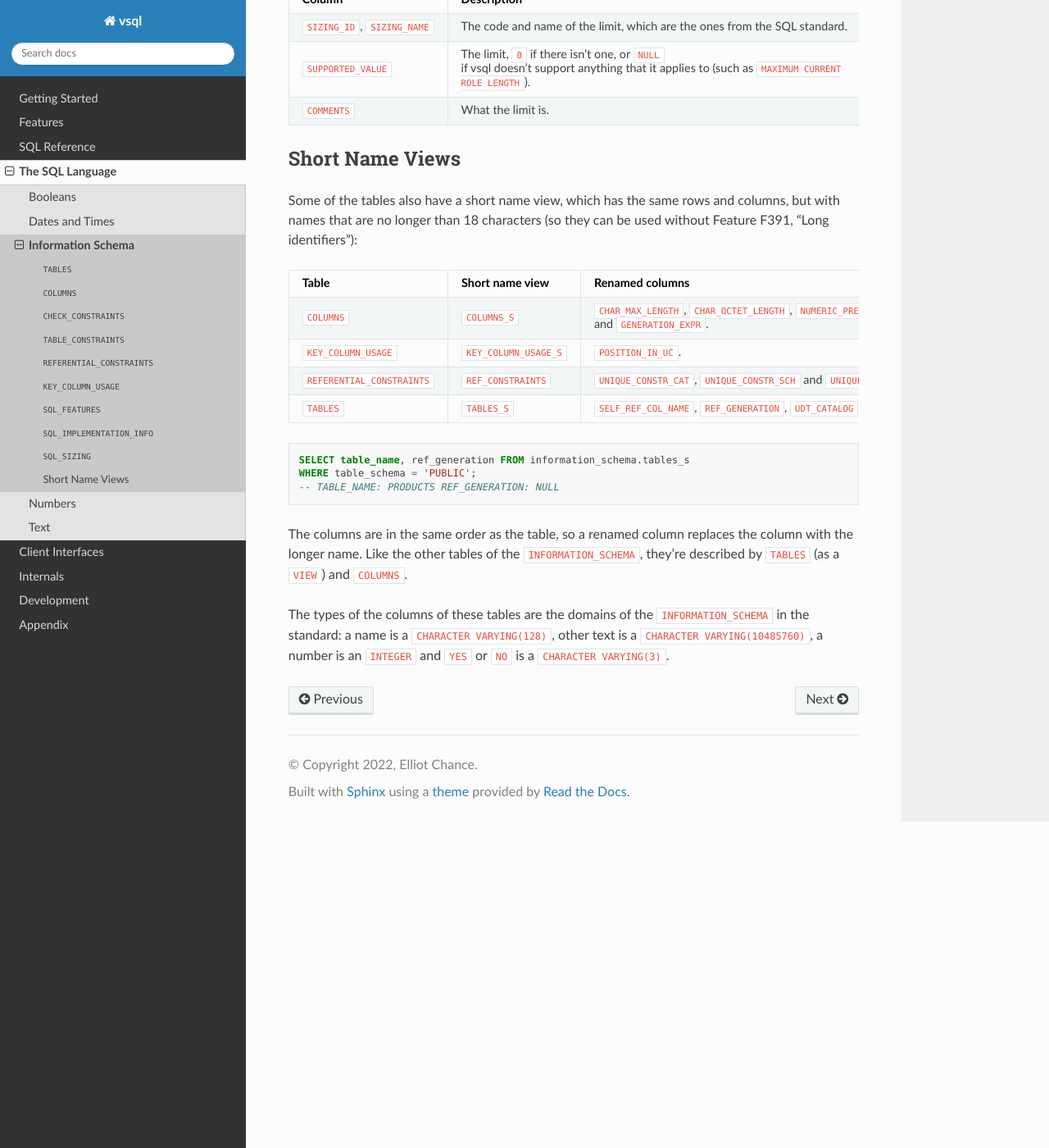
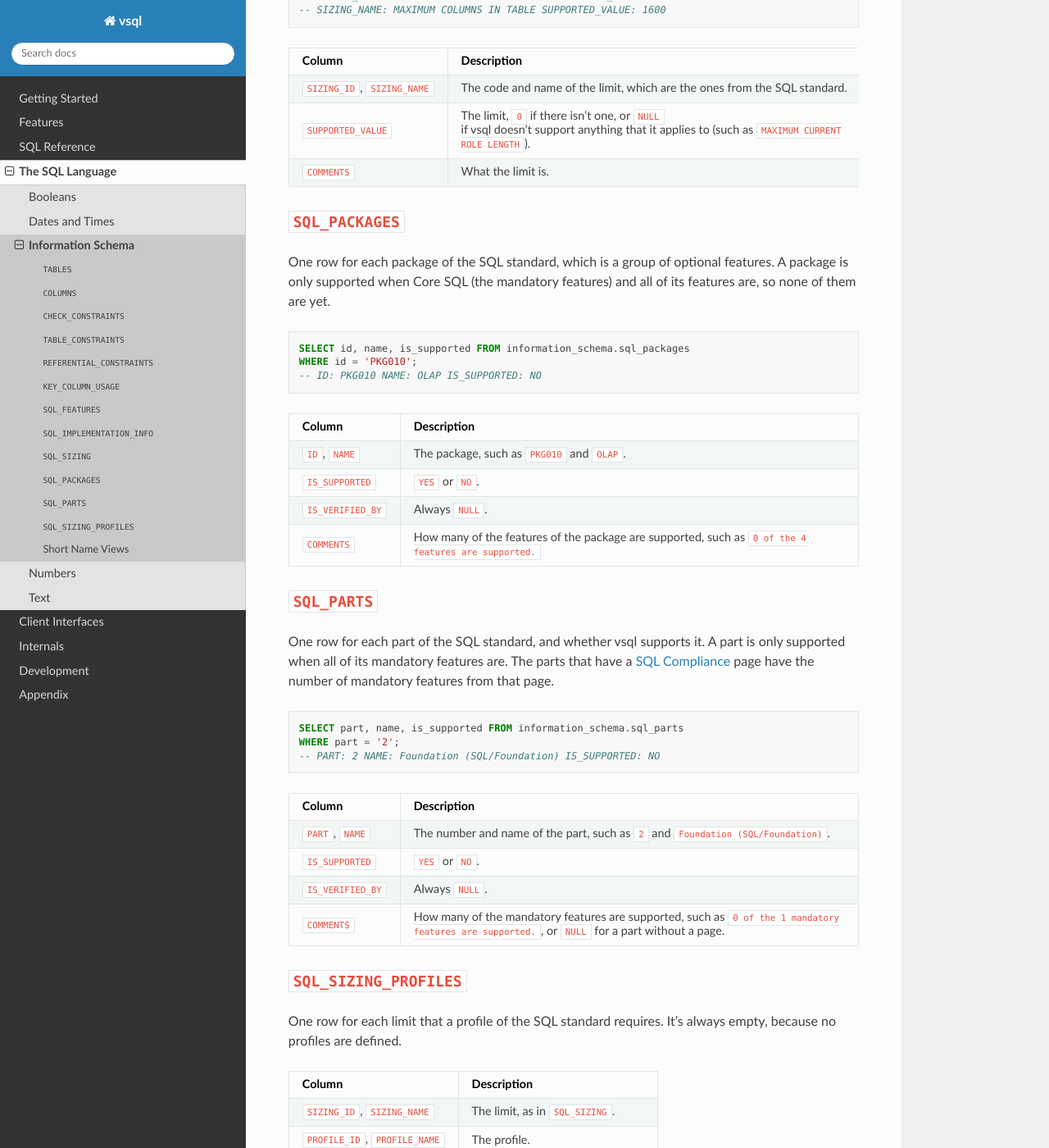
Before and after one commit to elliotchance/vsql, a Sphinx documentation site: the page built from docs/information-schema.rst, in a window 1280 px wide and 1400 px high, scrolled down 6613 px. Shown: the whole window at 82% size. Built offline with Sphinx 7.4.7 and the Read the Docs theme 3.1.0, drawn with Linux system fonts in a browser that asks for light colours; some of the changed text lies outside the part shown.

Commit message:
information_schema: Add the enhanced documentation tables (F502) (#1484)
SQL_PACKAGES, SQL_PARTS and SQL_SIZING_PROFILES are added, with the short
name views SQL_SIZING_PROFS and SQL_IMPL_INFO, so F502 is supported.

The parts and packages are the ones of ISO/IEC 9075-1:2003, the pinned
edition of Part 1. A part is supported when all of its mandatory features
are, read from the "vsql supports N of the M mandatory features" sentence of
its compliance page, and a package when Core SQL and each of its features
are, read from the same tables as SQL_FEATURES. The comments have the counts,
so they stay up to date without changing the code. No profiles are defined,
so SQL_SIZING_PROFILES is empty.

Fixes #1483

Co-authored-by: Claude Opus 5.5 <noreply@anthropic.com>

```diff
--- a/docs/information-schema.rst
+++ b/docs/information-schema.rst
@@ -470,6 +470,96 @@ table. ``SQLGetInfo`` returns the same limits.
   * - ``COMMENTS``
     - What the limit is.
 
+``SQL_PACKAGES``
+----------------
+
+One row for each package of the SQL standard, which is a group of optional
+features. A package is only supported when Core SQL (the mandatory features)
+and all of its features are, so none of them are yet.
+
+.. code-block:: sql
+
+  SELECT id, name, is_supported FROM information_schema.sql_packages
+  WHERE id = 'PKG010';
+  -- ID: PKG010 NAME: OLAP IS_SUPPORTED: NO
+
+.. list-table::
+  :header-rows: 1
+
+  * - Column
+    - Description
+
+  * - ``ID``, ``NAME``
+    - The package, such as ``PKG010`` and ``OLAP``.
+
+  * - ``IS_SUPPORTED``
+    - ``YES`` or ``NO``.
+
+  * - ``IS_VERIFIED_BY``
+    - Always ``NULL``.
+
+  * - ``COMMENTS``
+    - How many of the features of the package are supported, such as ``0 of
+      the 4 features are supported.``
+
+``SQL_PARTS``
+-------------
+
+One row for each part of the SQL standard, and whether vsql supports it. A part
+is only supported when all of its mandatory features are. The parts that have a
+:doc:`sql-compliance` page have the number of mandatory features from that page.
+
+.. code-block:: sql
+
+  SELECT part, name, is_supported FROM information_schema.sql_parts
+  WHERE part = '2';
+  -- PART: 2 NAME: Foundation (SQL/Foundation) IS_SUPPORTED: NO
+
+.. list-table::
+  :header-rows: 1
+
+  * - Column
+    - Description
+
+  * - ``PART``, ``NAME``
+    - The number and name of the part, such as ``2`` and
+      ``Foundation (SQL/Foundation)``.
+
+  * - ``IS_SUPPORTED``
+    - ``YES`` or ``NO``.
+
+  * - ``IS_VERIFIED_BY``
+    - Always ``NULL``.
+
+  * - ``COMMENTS``
+    - How many of the mandatory features are supported, such as ``0 of the 1
+      mandatory features are supported.``, or ``NULL`` for a part without a
+      page.
+
+``SQL_SIZING_PROFILES``
+-----------------------
+
+One row for each limit that a profile of the SQL standard requires. It's always
+empty, because no profiles are defined.
+
+.. list-table::
+  :header-rows: 1
+
+  * - Column
+    - Description
+
+  * - ``SIZING_ID``, ``SIZING_NAME``
+    - The limit, as in ``SQL_SIZING``.
+
+  * - ``PROFILE_ID``, ``PROFILE_NAME``
+    - The profile.
+
+  * - ``REQUIRED_VALUE``
+    - The limit that the profile requires.
+
+  * - ``COMMENTS``
+    - What the limit is.
+
 Short Name Views
 ----------------
 
@@ -499,6 +589,14 @@ used without Feature F391, "Long identifiers"):
     - ``REF_CONSTRAINTS``
     - ``UNIQUE_CONSTR_CAT``, ``UNIQUE_CONSTR_SCH`` and ``UNIQUE_CONSTR_NAME``.
 
+  * - ``SQL_IMPLEMENTATION_INFO``
+    - ``SQL_IMPL_INFO``
+    - ``IMPL_INFO_ID`` and ``IMPL_INFO_NAME``.
+
+  * - ``SQL_SIZING_PROFILES``
+    - ``SQL_SIZING_PROFS``
+    - None.
+
   * - ``TABLES``
     - ``TABLES_S``
     - ``SELF_REF_COL_NAME``, ``REF_GENERATION``, ``UDT_CATALOG``,
--- a/docs/sql-compliance-9075-11.rst
+++ b/docs/sql-compliance-9075-11.rst
@@ -100,7 +100,7 @@ here.
    * - ⭕ **F391**
      - **Long identifiers**
 
-   * - ⭕ **F502**
+   * - ✅ **F502**
      - **Enhanced documentation tables**
 
    * - ❌ **F521**
--- a/docs/sql-compliance.rst
+++ b/docs/sql-compliance.rst
@@ -28,7 +28,7 @@ vsql follows three of them. Each has its own page:
    * - :doc:`sql-compliance-9075-11`
      - The tables that describe a database
      - 8 of 15
-     - 0 of 24
+     - 1 of 24
 
 The counts include subfeatures, and only count the ones that are fully
 supported. Part 3 is the SQL:2003 working draft (2003-09) and Part 11 is the
```
Also changed, not shown: docs/standard/part11/05.txt (+10 -10 lines), docs/standard/part11/06.txt (+15 -15 lines), 12 other files.
